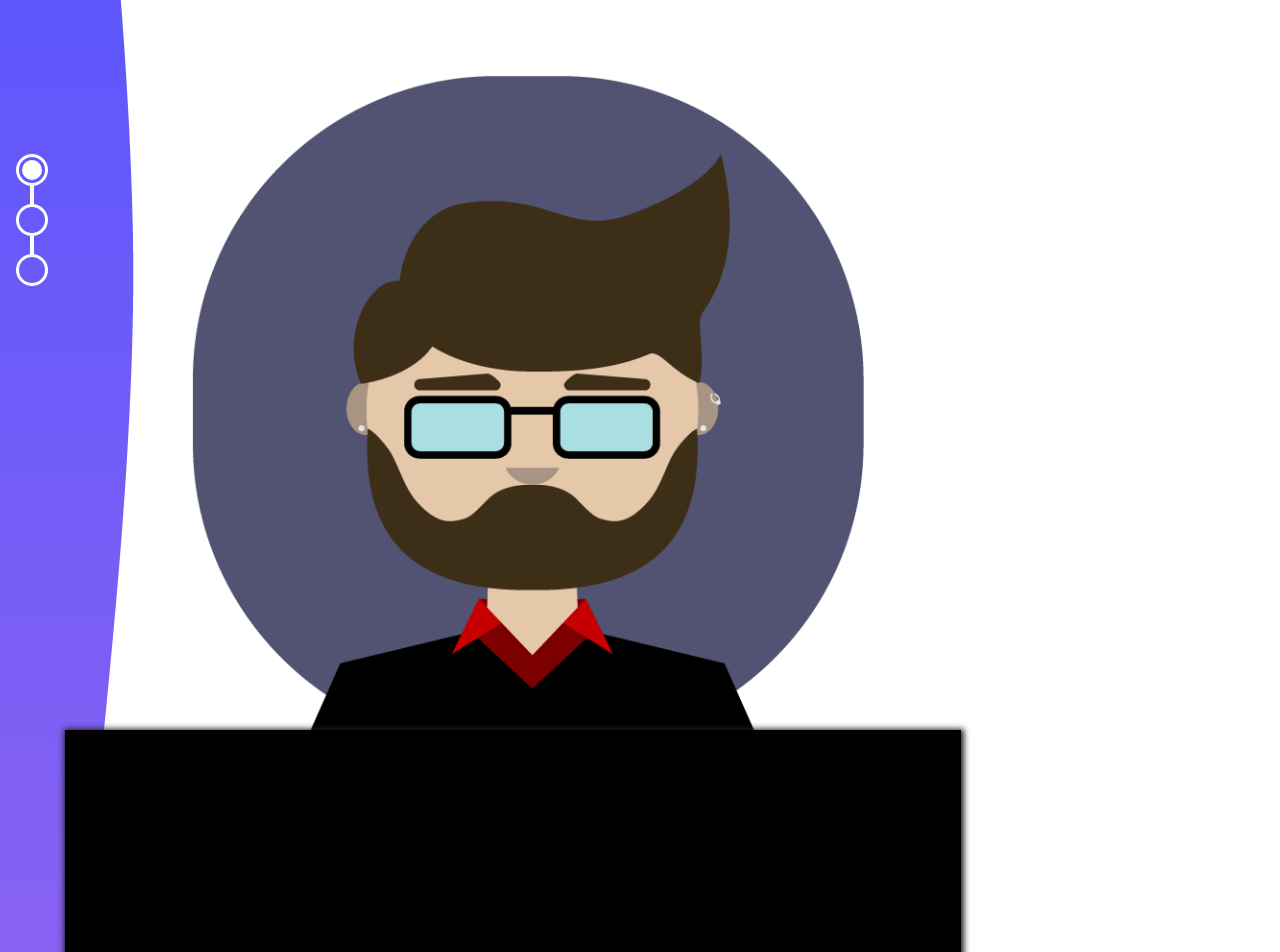
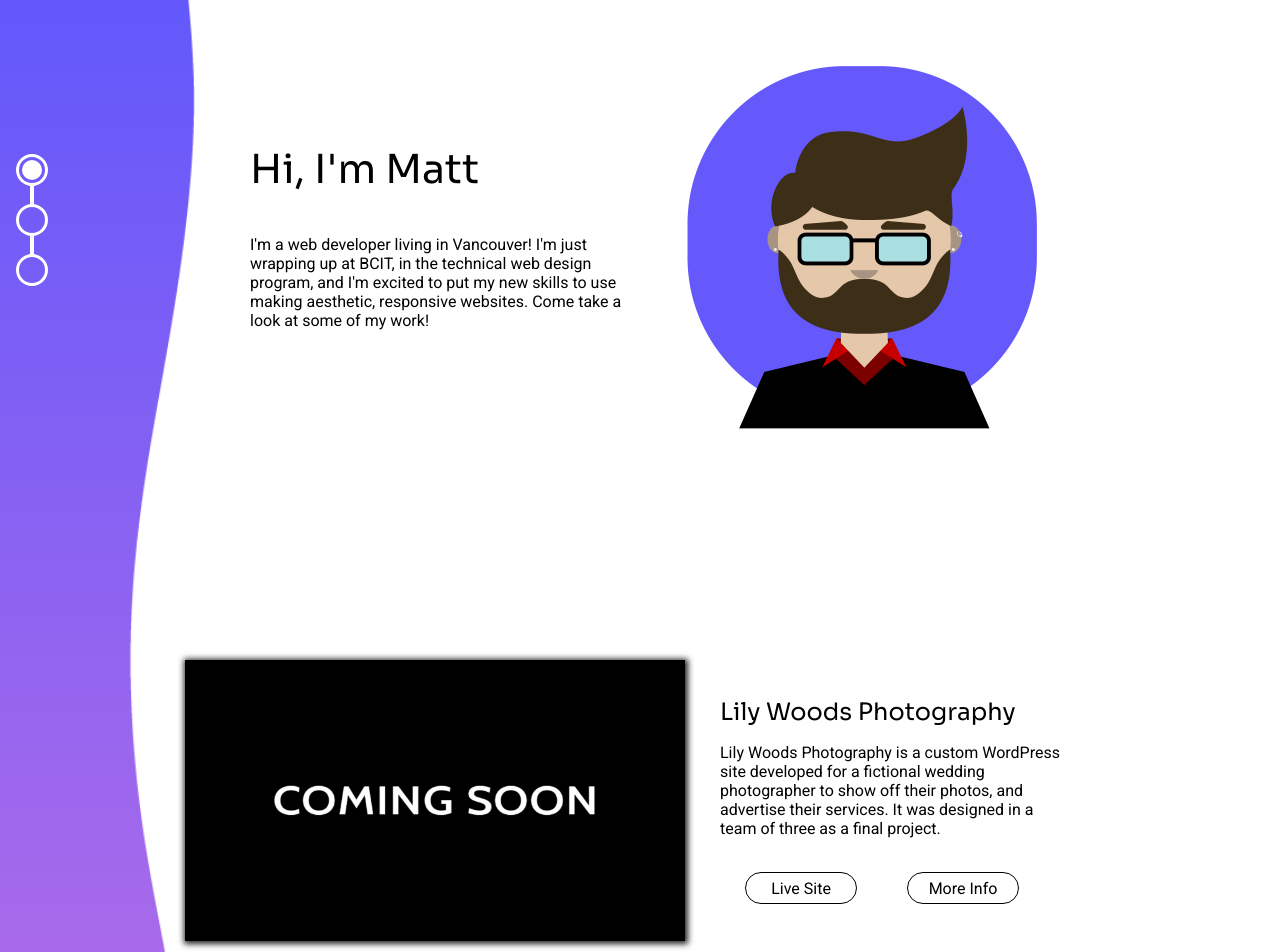
Before and after one commit to mdhildebrand/My-Portfolio, a React (Create React App) app: page / in a window 1280 px wide. Shown: the part 180-1132 px from the top of the page. Built offline with nearby package versions, Linux system fonts and the light colour scheme.

Commit message:
Landing page responsive styling

```diff
--- a/src/components/Contact.js
+++ b/src/components/Contact.js
@@ -11,7 +11,7 @@ const Contact = () => {
         <article id="contact-article">
             <h1>{about[0].contactHeader}</h1>
             <p>{about[0].contactText}</p>
-            <p>hildebrand.matt@gmail.com</p>
+            <a href="mailto:hildebrand.matt@gmail.com">hildebrand.matt@gmail.com</a>
             <ul id="contact-links">
                 <li><a href="https://www.linkedin.com/in/matt-hildebrand-a75584204/"><img src={linkedin} alt="Linkedin logo" /><p>Linkedin</p></a></li>
                 <li><a href="https://github.com/hildebrandmatt"><img src={github} alt="Github logo" /><p>Github</p></a></li>
--- a/src/components/ProjectList.js
+++ b/src/components/ProjectList.js
@@ -11,10 +11,14 @@ const ProjectList = () => {
                 return (
                     <div className="project-div" key={project.id}>
                         <img src={project.screenshotURL} alt="Screenshot of the project" />
-                        <h2>{project.project}</h2>
-                        <p>{project.landingDescription}</p>
-                        <a href={project.liveSite}><button type="button">Live Site</button></a>
-                        <NavLink to={'/project/' + project.id}><button type="button">More Info</button></NavLink>
+                        <article className="project-info">
+                            <h2>{project.project}</h2>
+                            <p>{project.landingDescription}</p>
+                            <div className="button-container">
+                                <a href={project.liveSite}><button type="button">Live Site</button></a>
+                                <NavLink to={'/project/' + project.id}><button type="button">More Info</button></NavLink>
+                            </div>
+                        </article>
                     </div>
                 );
             })}
--- a/src/styles/components/_about.scss
+++ b/src/styles/components/_about.scss
@@ -1,8 +1,12 @@
 #about-section {
     min-height: 130vh;
+    padding-top: 60px;
+    padding-bottom: 40px;
 
     img {
-        max-width: 60vw;
+        width: 60vw;
+        max-width: 400px;
+        align-self: center;
     }
 
     h2 {
@@ -24,3 +28,28 @@
         }
     }
 }
+
+@media (min-width: 920px) {
+
+    #about-article {
+        text-justify: center;
+        margin: auto;
+        margin-left: 10px;
+        padding: 10px;
+        max-width: 400px;
+    }
+
+    #about-section {
+        min-height: 700px;
+        padding-top: 0;
+        display: flex;
+        flex-direction: row-reverse;
+
+        img {
+            width: 60vw;
+            max-width: 400px;
+            object-fit: contain;
+        }
+    }
+
+}
--- a/src/styles/components/_body.scss
+++ b/src/styles/components/_body.scss
@@ -14,6 +14,7 @@ button {
     height: 2rem;
     width: 7rem;
     border-radius: 16px;
+    margin: 10px 0px 10px 0px;
 }
 
 svg {
@@ -27,27 +28,21 @@ svg {
 }
 
 #landing-wrapper {
-    margin-left: 110px;
+    margin-left: 105px;
     padding: 30px;
     z-index: 10;
+    max-width: 500px;
 }
 
 #welcome-section {
+    min-height: 800px;
     height: 110vh;
     padding-top: 10vh;
 
     img {
         width: 60vw;
+        max-width: 400px;
     }
-}
-
-#projects-section {
-    min-height: 100vh;
-}
-
-#about-section {
-    padding-top: 100px;
-    height: 100vh;
 }
 
 #test-page {
@@ -69,7 +64,7 @@ svg {
         top: 0;
         height: 100%;
         width: 800px;
-        left: -40px;
+        left: -50px;
     }
 
     #background-fill {
@@ -84,8 +79,60 @@ svg {
 
 }
 
-/*#sine-wave {
-    overflow: hidden;
-    max-width: 100vw;
-    margin-left: 100px;
-}*/
+@media (min-width: 520px) {
+    #wave-container #background-wave {
+        left: -20px;
+    }
+
+    #landing-wrapper {
+        margin-left: 130px;
+    }
+}
+
+@media (min-width: 820px) {
+    #wave-container #background-wave {
+        left: -10px;
+    }
+
+    #landing-wrapper {
+        width: 80vw;
+        max-width: 900px;
+        padding-top: 0px;
+    }
+
+    #welcome-article {
+        text-justify: center;
+        margin: auto;
+        padding: 10px;
+        max-width: 400px;
+
+        p {
+            margin-top: 40px;
+        }
+    }
+
+    #welcome-section {
+        height: 105vh;
+        padding-top: 0;
+        display: flex;
+        flex-direction: row-reverse;
+
+        img {
+            width: 60vw;
+            max-width: 400px;
+            object-fit: contain;
+        }
+    }
+}
+
+@media (min-width: 1150px) {
+    #wave-container #background-wave {
+        left: 0px;
+        width: 70vw;
+    }
+
+    #landing-wrapper {
+        width: 900px;
+        margin: auto;
+    }
+}
--- a/src/styles/components/_contact.scss
+++ b/src/styles/components/_contact.scss
@@ -32,3 +32,16 @@
         border-top: 2px solid black;
     }
 }
+
+@media (min-width: 920px) {
+    #contact-article {
+        width: 700px;
+        margin-left: 20px;
+
+        ul {
+            display: flex;
+            flex-direction: row;
+            justify-content: space-evenly;
+        }
+    }
+}
--- a/src/styles/components/_projects.scss
+++ b/src/styles/components/_projects.scss
@@ -1,7 +1,8 @@
 #projects-section {
 
     img {
-        max-width: 70vw;
+        width: 70vw;
+        max-width: 500px;
         position: relative;
         left: -75px;
         box-shadow: 1px 1px 6px 2px #222222;
@@ -141,3 +142,35 @@
     }
 
 }
+
+@media(min-width: 920px) {
+
+    #projects-section .project-div {
+        display: flex;
+        flex-direction: row;
+        margin-bottom: 6rem;
+
+        a {
+            margin: 0px 25px;
+        }
+
+        img {
+            object-fit: contain;
+            margin: auto;
+            width: 40vw;
+            left: -35px;
+        }
+    }
+
+    .project-info {
+        margin: auto;
+        margin-left: 0px;
+        min-width: 300px;
+        max-width: 400px;
+    }
+
+    .button-container {
+        display: flex;
+        flex-direction: row;
+    }
+}
```
Also changed, not shown: src/images/introImage.png, src/images/introImagesmall.png (added).
